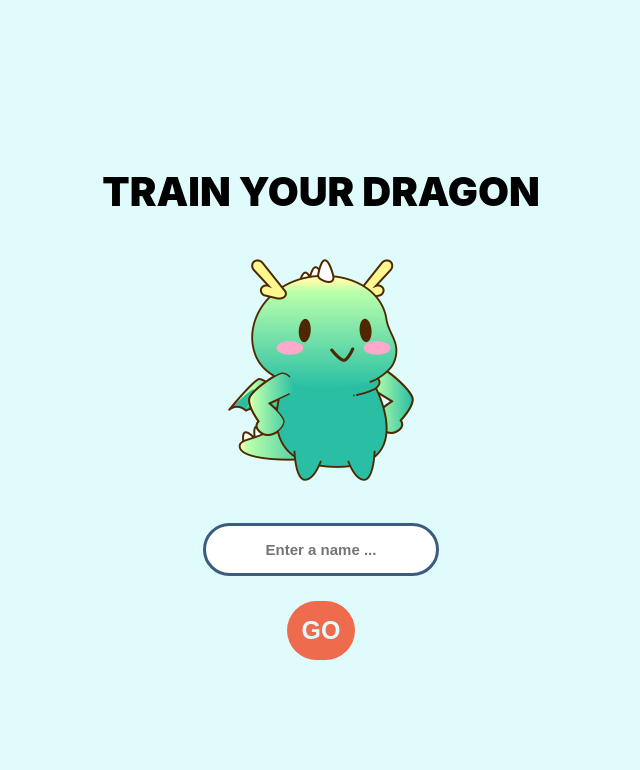
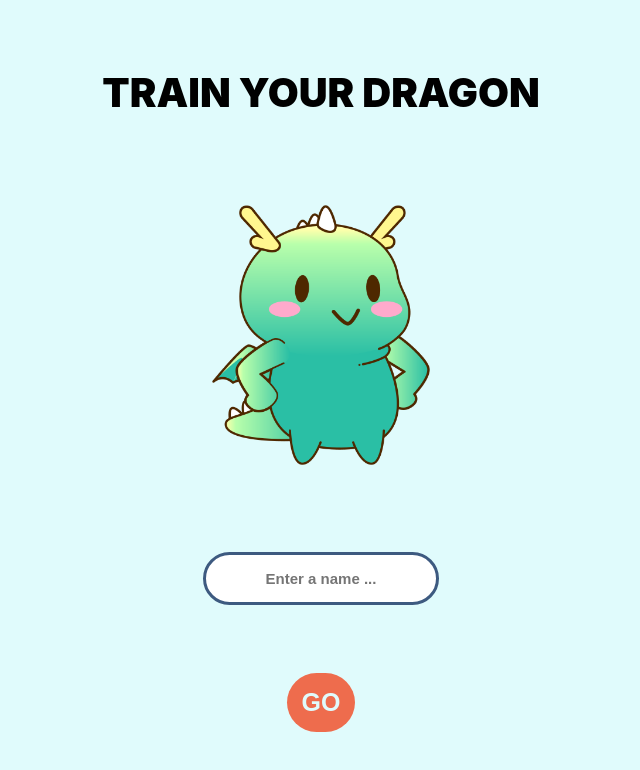
Before and after one commit to yokindev/tamago, a React (Create React App) app: page / in a window 1280 px wide. Shown: the top 770 px of the page, without its empty margins (319-959 px from the left). Built offline with nearby package versions, Linux system fonts and the light colour scheme.

Commit message:
feat: update styles on Game and Home pages

```diff
--- a/src/styles/Game.styles.js
+++ b/src/styles/Game.styles.js
@@ -5,6 +5,6 @@ export const Container = styled.div`
   display: flex;
   flex-direction: column;
   align-items: center;
-  justify-content: space-around;
+  justify-content: space-evenly;
   background-color: #e0fbfc;
 `;
--- a/src/styles/Home.styles.js
+++ b/src/styles/Home.styles.js
@@ -5,18 +5,19 @@ export const Container = styled.div`
   display: flex;
   flex-direction: column;
   align-items: center;
-  justify-content: center;
+  justify-content: space-evenly;
   background-color: #e0fbfc;
 `;
 
 export const Title = styled.h1`
+  margin: 0;
   text-align: center;
   font-size: 40px;
   font-weight: 900;
 `;
 
 export const Image = styled.img`
-  width: 256px;
+  width: 300px;
 `;
 
 export const Input = styled.input`
@@ -24,8 +25,6 @@ export const Input = styled.input`
   width: 200px;
   border-radius: 50px;
   padding: 15px;
-  margin-bottom: 25px;
-  margin-top: 25px;
   font-weight: 900;
   font-size: 15px;
   text-align: center;
```
